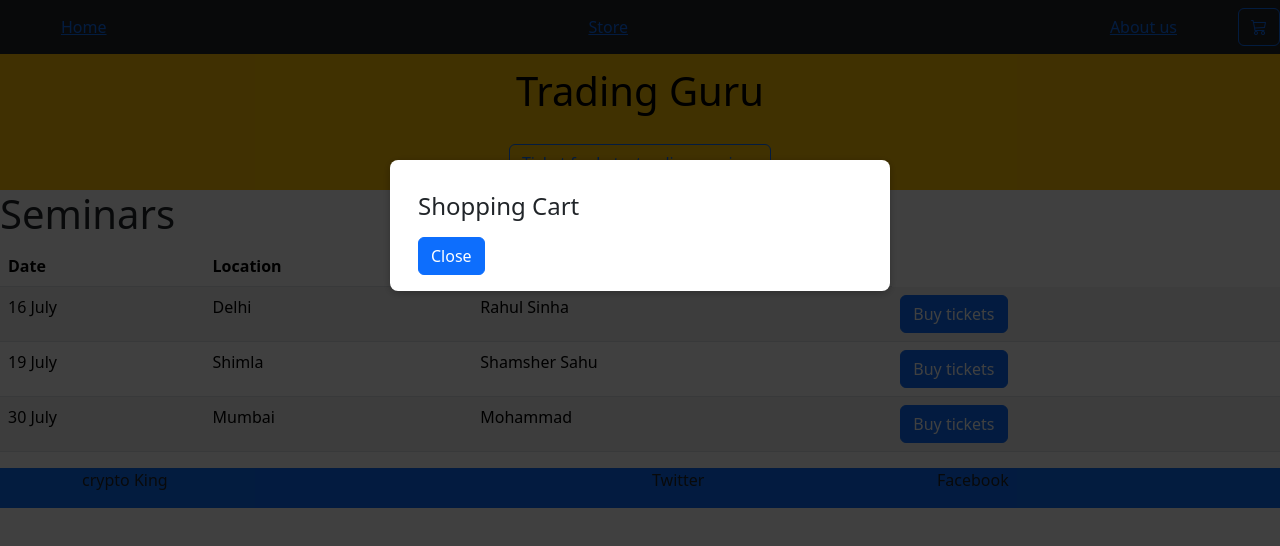
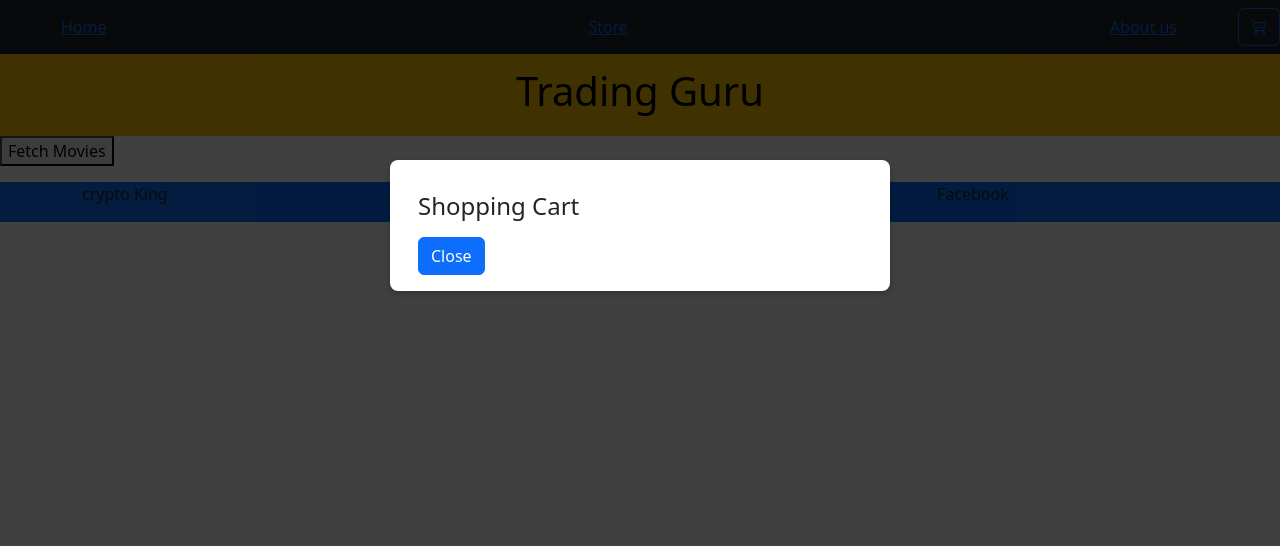
Before and after one commit to anilkumarti/cryptoseller, a React (Create React App) app: page / in a window 1280 px wide. Shown: the top 546 px of the page. Built offline with nearby package versions, Linux system fonts and the light colour scheme.

Commit message:
async await used

```diff
--- a/src/components/pages/Home.js
+++ b/src/components/pages/Home.js
@@ -1,42 +1,39 @@
-import React from "react";
-import { Table, Button, Container, Navbar } from "react-bootstrap";
+import React, { Fragment, useState } from 'react'
 
 const Home = () => {
-  const seminar = [
-    { Date: "16 July", Location: "Delhi", Name: "Rahul Sinha" },
-    { Date: "19 July", Location: "Shimla", Name: "Shamsher Sahu" },
-    { Date: "30 July", Location: "Mumbai", Name: "Mohammad" },
-  ];
+  const [movies, setMovies]=useState([])
+ async function fetchMovieHandler() {
+ try {
+    const res=  await fetch('https://swapi.dev/api/films/');
+     const data=await res.json();
+  const transformedData=data.results.map((movie)=> {
+   return  {
+     id: movie.episode_id,
+    open: movie.opening_crawl
+
+   };
+
+ });
+ setMovies(transformedData)
+ }
+ catch(error) { // Wrapped catch block in curly braces
+  console.log("there is an error -", error);
+}
+
+ }
   return (
-    <div> <Navbar bg="warning" variant="light">
-       <Button variant="outline-primary" className="mx-auto"> Ticket for Latest online seminar</Button>
-       </Navbar>
+    <Fragment>
+      <section>
+        <button onClick={fetchMovieHandler}> Fetch Movies</button>
+      </section>
+      <section>
+        <ul>
+        { movies.map(movie=> <li>{movie.title}  {movie.id} {movie.open} </li>)}
+        {console.log(movies)}
+        </ul>
+      </section>
+    </Fragment>
+  )
+}
 
-      <h1> Seminars</h1>
-    <Table striped>
-      <thead>
-        <tr>
-          <th>Date</th>
-          <th>Location</th>
-          <th> Trader </th>
-        </tr>
-      </thead>
-      <tbody>
-        {seminar.map((item, index) => (
-          <tr key={index}>
-            <td> {item.Date} </td>
-            <td> {item.Location}</td>
-            <td>{item.Name}</td>
-            <td>
-              {" "}
-              <Button> Buy tickets </Button>
-            </td>
-          </tr>
-        ))}{" "}
-      </tbody>
-    </Table>
-    </div>
-  );
-};
-
-export default Home;
+export default Home
```
